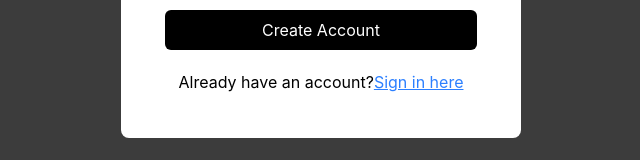
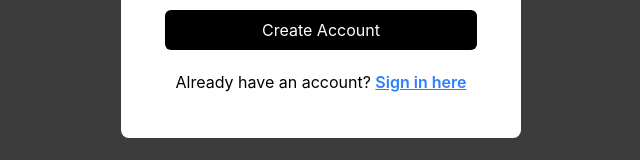
Before and after one commit to donotlookzxz0/supphand, a React (Vite) app in the folder app/: page /register in a window 1280 px wide. Shown: the part 485-645 px from the top of the page, without its empty margins (319-959 px from the left). Built offline with nearby package versions, Linux system fonts and the light colour scheme.

Commit message:
chore adjust text positioning

```diff
--- a/app/src/pages/Login.jsx
+++ b/app/src/pages/Login.jsx
@@ -49,10 +49,7 @@ function Login() {
           Log In
         </button>
         <div className="text-center">
-          <p>Don't have an account yet?
-            <Link to="/register" className="text-blue-500 font-semibold active underline">
-              Register here
-            </Link>
+          <p>Don't have an account yet? <Link to="/register" className="text-blue-500 font-semibold active underline">Register here</Link>
           </p>
         </div>
       </form>
--- a/app/src/pages/Register.jsx
+++ b/app/src/pages/Register.jsx
@@ -57,10 +57,7 @@ function Register() {
           Create Account
         </button>
         <div className="text-center">
-          <p>Already have an account?
-            <Link to="/login" className="active underline text-blue-500">
-              Sign in here
-            </Link>
+          <p>Already have an account? <Link to="/login" className="text-blue-500 font-semibold active underline">Sign in here</Link>
           </p>
         </div>
       </form>
```
